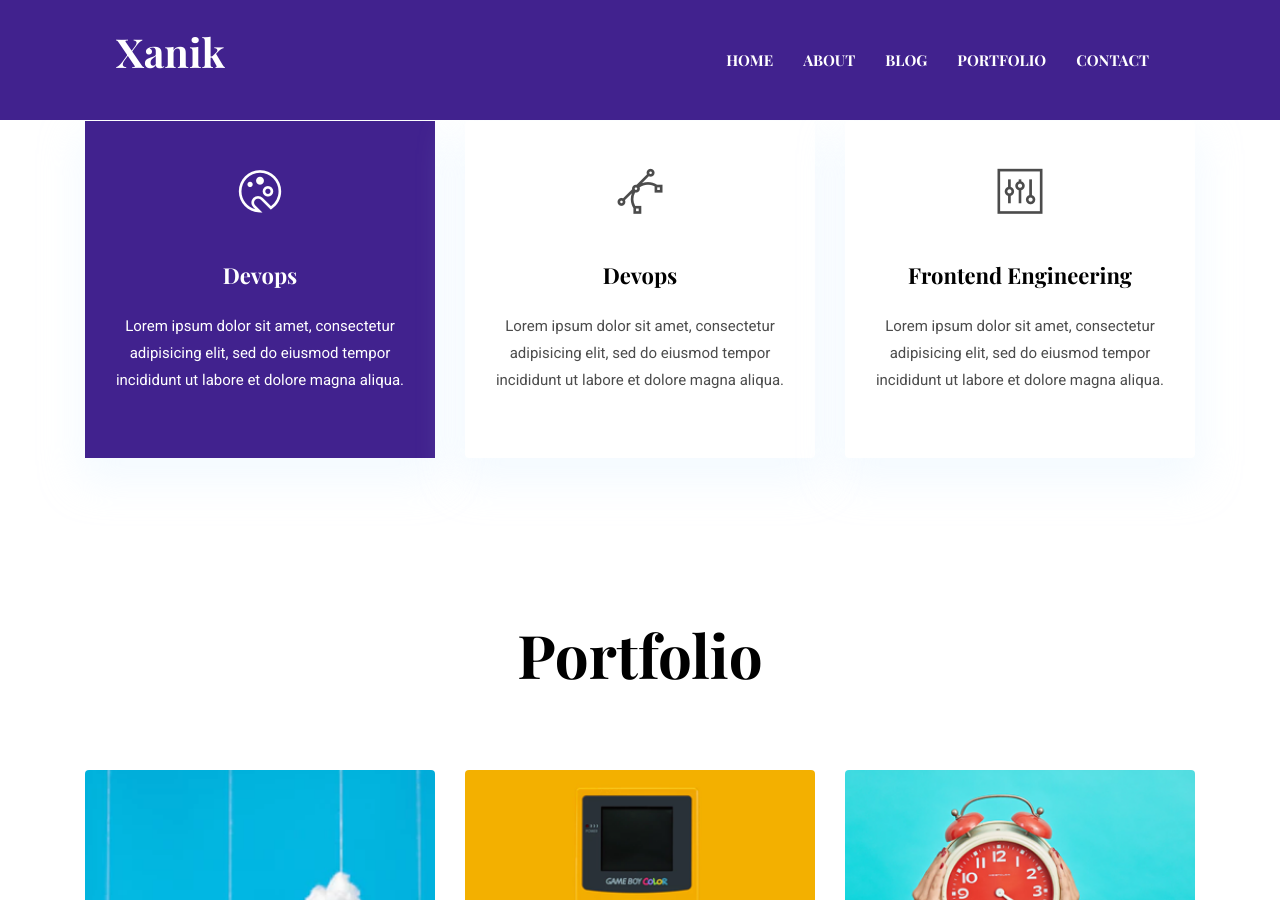
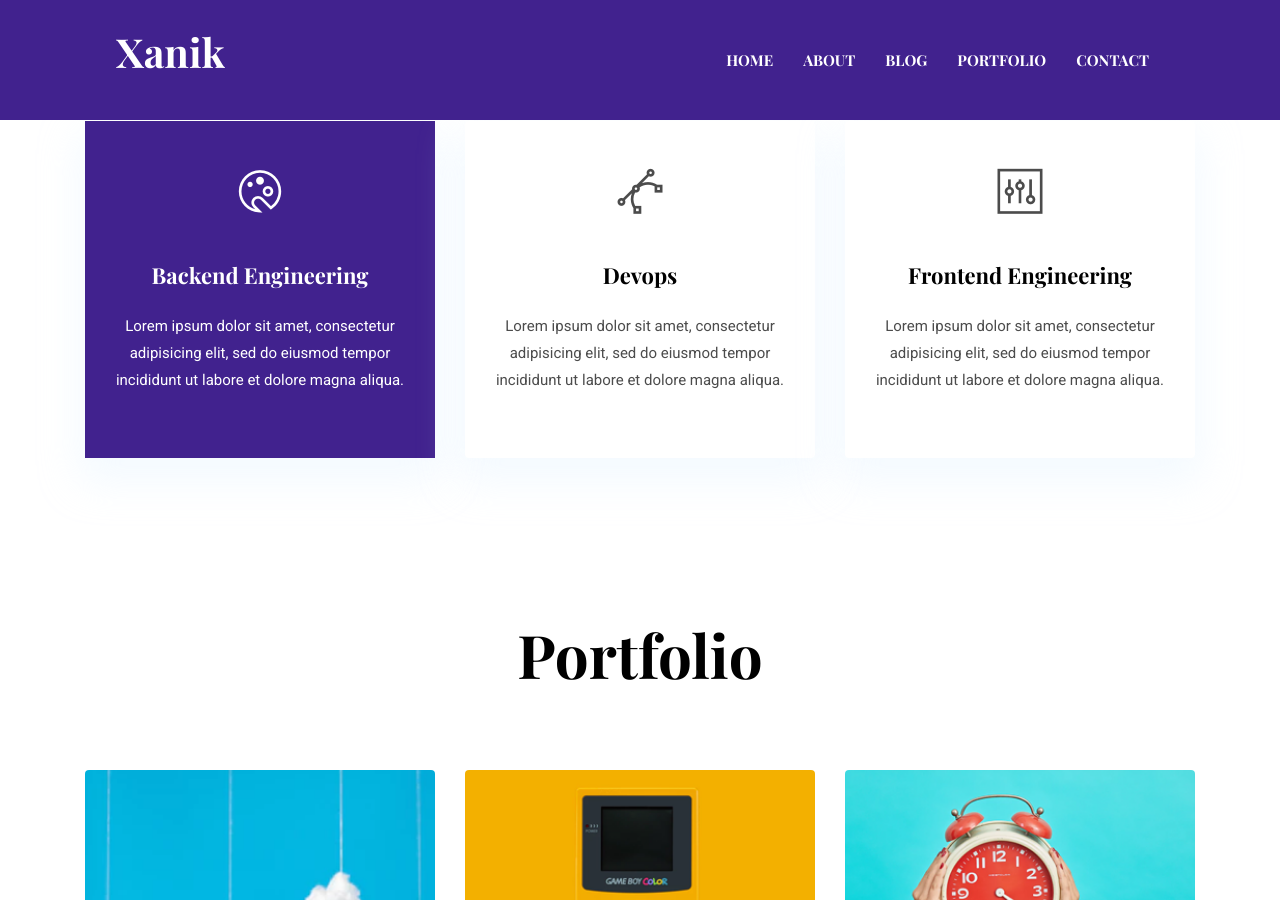
Before and after one commit to Xanik/Xanik.github.io, a Jekyll site: the page built from index.html, in a window 1280 px wide and 900 px high, scrolled down 3275 px. Built offline with Jekyll 4.4.1, drawn with Linux system fonts in a browser that asks for light colours.

Commit message:
fix: backend engineering

```diff
--- a/_data/settings.yml
+++ b/_data/settings.yml
@@ -149,7 +149,7 @@ education:
 services-title: Services
 services:
   - {
-      name: Devops,
+      name: Backend Engineering,
       icon: ti-palette,
       description: "Lorem ipsum dolor sit amet, consectetur adipisicing elit, sed do eiusmod tempor incididunt ut labore et dolore magna aliqua.",
       active: true,# Add true to select section
```
